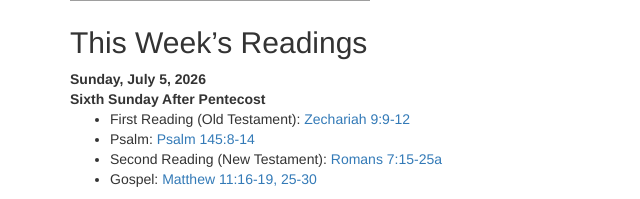
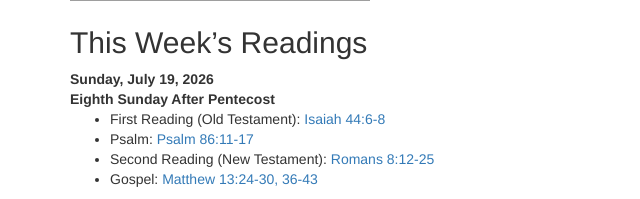
Before and after one commit to groberts314/EmanuelWeb, a PHP site: page / in a window 1280 px wide. Shown: the part 637-836 px from the top of the page, without its empty margins (0-640 px from the left). Run offline with PHP 8.4, Linux system fonts and the light colour scheme; data that the repository does not hold is empty; some libraries are stand-ins or nearby versions; grey boxes are pictures that could not be loaded.

Commit message:
feat: Bible readings for Sunday, July 19, 2026

```diff
--- a/partials/homepage-v2-bible-readings.phtml
+++ b/partials/homepage-v2-bible-readings.phtml
@@ -2,33 +2,33 @@
 <div class="module-content right">
     <div class="bible-readings">
         <div class="bible-readings-title">
-            <strong>Sunday, July 5, 2026</strong>
+            <strong>Sunday, July 19, 2026</strong>
             <br />
-            <strong>Sixth Sunday After Pentecost</strong>
+            <strong>Eighth Sunday After Pentecost</strong>
         </div>
         <ul class="bible-readings-list">
             <li>
                 First Reading <span class="mobile-hide">(Old Testament)</span>:
-                <a href="https://www.biblegateway.com/passage/?search=Zechariah%209%3A9-12&version=NRSVUE" target="_blank" rel="noopener noreferrer nofollow">
-                    Zechariah 9:9-12
+                <a href="https://www.biblegateway.com/passage/?search=Isaiah%2044%3A6-8&version=NRSVUE" target="_blank" rel="noopener noreferrer nofollow">
+                    Isaiah 44:6-8
                 </a>
             </li>
             <li>
                 Psalm:
-                <a href="https://www.biblegateway.com/passage/?search=Psalm%20145%3A8-14&version=NRSVUE" target="_blank" rel="noopener noreferrer nofollow">
-                    Psalm 145:8-14
+                <a href="https://www.biblegateway.com/passage/?search=Psalm%2086%3A11-17&version=NRSVUE" target="_blank" rel="noopener noreferrer nofollow">
+                    Psalm 86:11-17
                 </a>
             </li>
             <li>
                 Second Reading <span class="mobile-hide">(New Testament)</span>:
-                <a href="https://www.biblegateway.com/passage/?search=Romans%207%3A15-25a&version=NRSVUE" target="_blank" rel="noopener noreferrer nofollow">
-                    Romans 7:15-25a
+                <a href="https://www.biblegateway.com/passage/?search=Romans%208%3A12-25&version=NRSVUE" target="_blank" rel="noopener noreferrer nofollow">
+                    Romans 8:12-25
                 </a>
             </li>
             <li>
                 Gospel:
-                <a href="https://www.biblegateway.com/passage/?search=Matthew%2011%3A16-19%2C%2025-30&version=NRSVUE" target="_blank" rel="noopener noreferrer nofollow">
-                    Matthew 11:16-19, 25-30
+                <a href="https://www.biblegateway.com/passage/?search=Matthew%2013%3A24-30%2C%2036-43&version=NRSVUE" target="_blank" rel="noopener noreferrer nofollow">
+                    Matthew 13:24-30, 36-43
                 </a>
             </li>
         </ul>
```
